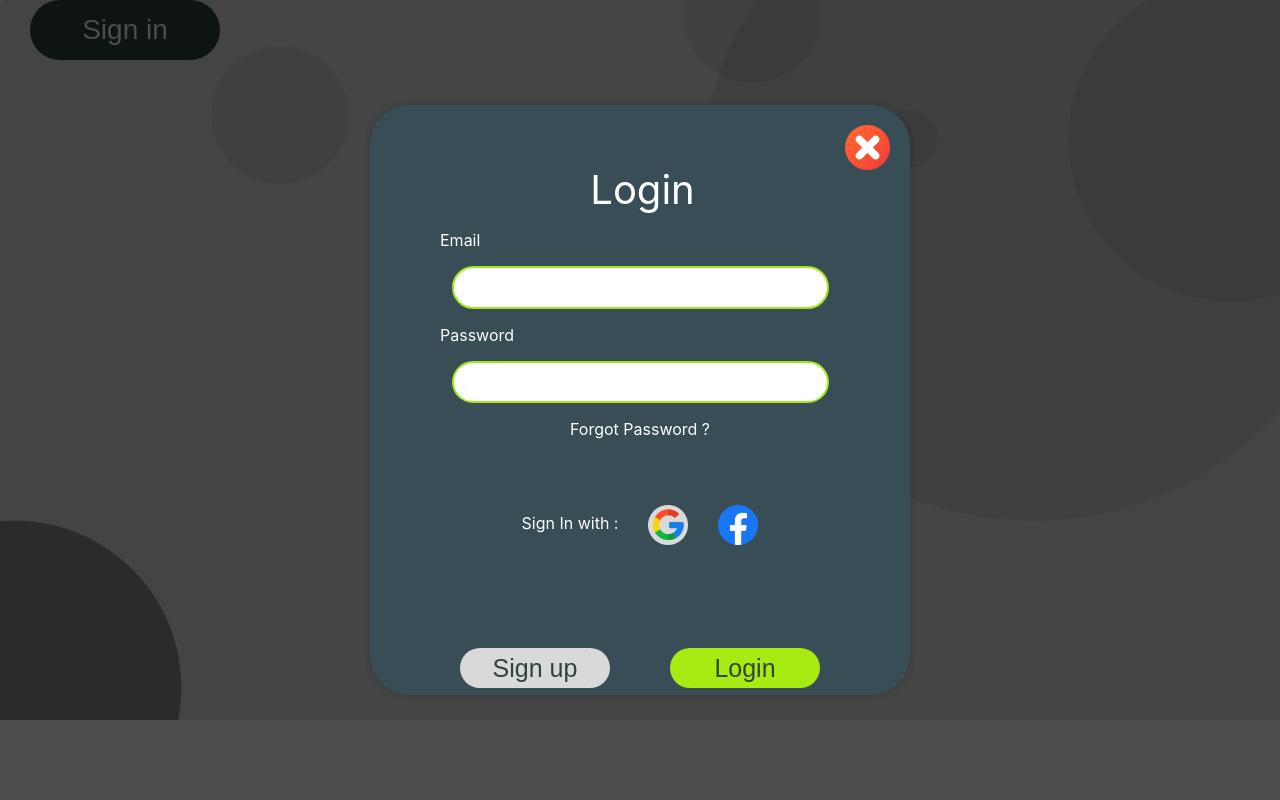
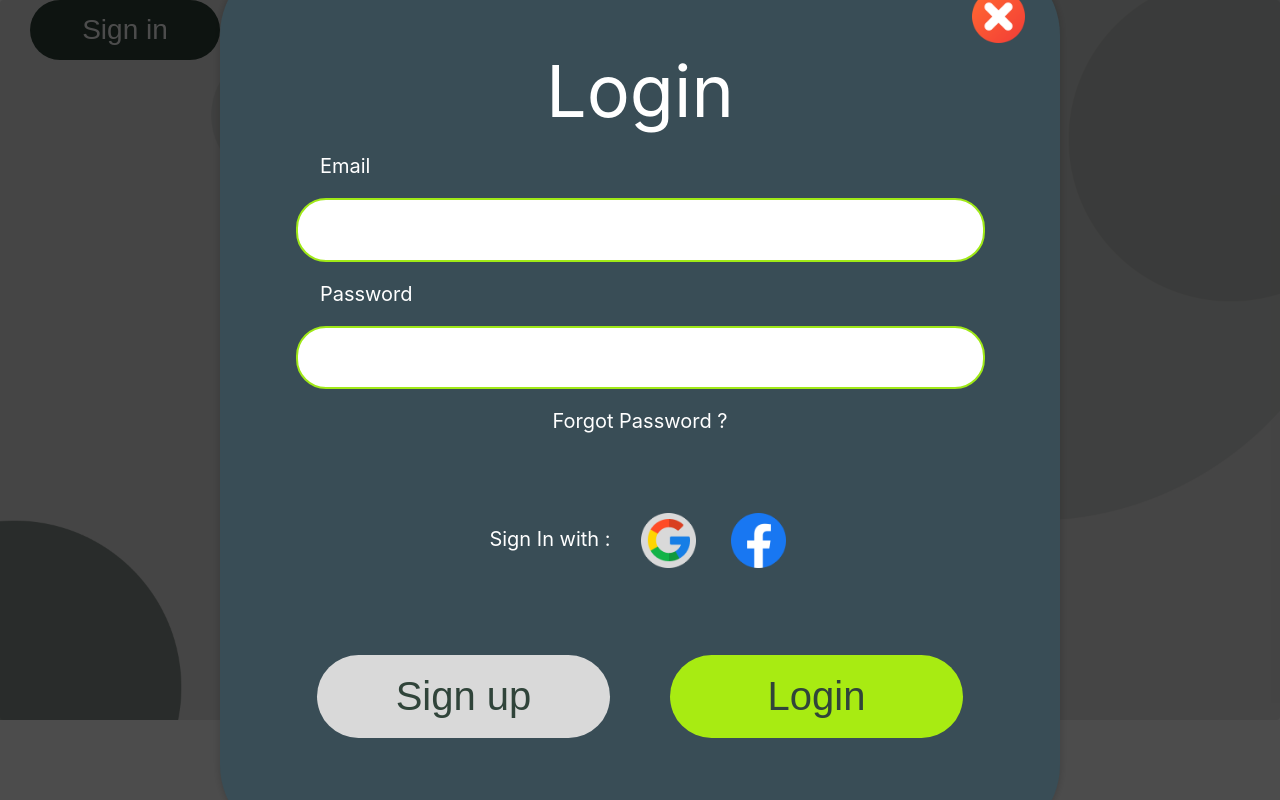
Before and after one commit to FILUD/find_job, a React (Create React App) app: page /Popup_sign_in in a window 1280 px wide. Both pictures are taken after a click on the button "Sign in". Built offline with nearby package versions, Linux system fonts and the light colour scheme.

Commit message:
Revert "edit popup login"
This reverts commit 2909919e014e04be5b7a8bf21e644cf940cbd83c.

```diff
--- a/src/component/popup/Authentication.css
+++ b/src/component/popup/Authentication.css
@@ -1,3 +1,4 @@
+
 .popup-sign-up {
     width: 800px;
     height: 850px;
@@ -14,58 +15,55 @@
 }
 
 .popup-content-sign-up {
-    width: 500px;
-    height: 550px;
+    width: 800px;
+    height: 850px;
     background: #394D56;
+
     padding: 20px;
-    border-radius: 40px;
+    border-radius: 80px;
     box-shadow: 0 0 10px rgba(0, 0, 0, 0.2);
     text-align: center;
 }
 
 .close-icon-sign-in {
-    width: 45px;
+    width: 53px;
     float: right;
-    margin: 0;
+    margin-right: 15px;
+    margin-top: 15px;
     cursor: pointer;
     transition: 1.5s;
 }
 
 .close-icon-sign-in:hover {
-    scale: 1.05;
+    scale: 1.15;
 }
 
 
-/* register text */
+
+
 .text-popup-sign-in {
-    font-size: 40px;
+    font-size: 72px;
     color: white;
     margin-bottom: 0;
-    margin-left: 10%;
-
 }
 
 
 .input {
-    width: 70%;
-    font-size: 23px;
+    width: 650px;
+    font-size: 35px;
+    font-size: max(35px, 1em);
+    font-family: inherit;
     padding: 0.25em 0.5em;
     background-color: #fff;
     border: 2px solid #A0E917;
-    text-align: center;
     border-radius: 30px;
-    transition: 1.5s;
-}
-
-.input-login-and-register:focus {
-    filter: drop-shadow(0 0 0.75rem #A0E917);
 }
 
 .text-top-input-sign-in {
     color: white;
     align-self: flex-start;
     padding-left: 10%;
-    font-size: 16px;
+    font-size: 20px;
 }
 
 .box-form-sign-in {
@@ -80,36 +78,38 @@
 
 .text-forgot-password {
     color: white;
-    font-size: 16px;
+    font-size: 20px;
     text-align: center;
     cursor: pointer;
 }
 
 .text-sign-in-with {
     color: white;
-    font-size: 16px;
+    font-size: 20px;
     display: inline;
 }
 
 .icon-login-sign-in {
     cursor: pointer;
-    width: 40px;
+    width: 55px;
     margin-left: 20px;
     vertical-align: middle;
+    margin: 0 5px
 }
 
 .other-login-with {
+    padding-top: 5%;
     display: flex;
     justify-content: center;
     align-items: center;
     text-align: center;
+
 }
 
 .google-icon {
     margin-left: 30px;
     transition: 1s;
 }
-
 .google-icon:hover {
     scale: 1.1;
 }
@@ -118,83 +118,58 @@
     margin-left: 30px;
     transition: 1s;
 }
-
 .facebook-icon:hover {
-    scale: 1.1;
+ scale: 1.1;
 }
 
 .button-sign-in-many {
-    width: 150px;
-    height: 40px;
+    width: 293px;
+    height: 83.389px;
     border: none;
     border-radius: 48px;
-    font-size: 25px;
+    font-size: 40px;
     color: #30443A;
     cursor: pointer;
     transition: 1.5s;
 }
 
-
-/* button login */
 .login {
     margin-left: 60px;
     background-color: #A8EB12;
-    margin-top: -100px;
+
 }
-
 .login:hover {
     color: #A0E917;
     background-color: #30443A;
     filter: drop-shadow(0 0 0.75rem #A0E917);
 }
-
-/* button sign in */
 .sign-in {
     background-color: #D9D9D9;
 }
-
 .sign-in:hover {
     background-color: #394D56;
     filter: drop-shadow(0 0 0.75rem #ffffff);
     color: #ffffff;
 }
 
-
-/* container buuton sign in */
-.footer-button-sign-signup {
-    display: flex;
-    justify-content: center;
-    position: absolute;
-    left: 0;
-    right: 0;
-    bottom: 14%;
+.footer-button-sign-in {
+    padding-top: 5.5%;
 }
-
-
 
 .box-of-button-sign-in {
     display: flex;
 }
-
-/* container buuton login */
-.footer-button-sign-login {
+.footer-button-sign-login{
     display: flex;
     justify-content: center;
-    position: absolute;
-    left: 0;
-    right: 0;
-    bottom: 14%;
+    align-items: end;
+    height:150px;
 }
 
 .other-login-with-sign-in {
     padding-top: 5%;
-    padding-bottom: 5%;
     display: flex;
     justify-content: center;
     align-items: center;
     text-align: center;
 }
-
-.other-login-login {
-    margin-top: 10%;
-}
--- a/src/component/popup/Authentication.tsx
+++ b/src/component/popup/Authentication.tsx
@@ -33,20 +33,20 @@ const Authentication = () => {
                         <div className='box-form-sign-in'>
                             <p className='text-top-input-sign-in'>Email</p>
                             <center>
-                                <input className='input input-username-login input-login-and-register' type="email" />
+                                <input className='input input-username-login' type="text" />
                             </center>
                         </div>
 
                         <div className='box-form-sign-in'>
                             <p className='text-top-input-sign-in'>Password</p>
                             <center>
-                                <input className='input input-password-login input-login-and-register' type="password" />
+                                <input className='input input-password-login' type="text" />
                             </center>
                         </div>
 
                         <p className='text-forgot-password'>Forgot Password ?</p>
 
-                        <div className="other-login-with other-login-login">
+                        <div className="other-login-with">
                             <p className="text-sign-in-with">
                                 Sign In with :
                                 <img className="icon-login-sign-in google-icon" src="Icon/google.png" alt="google" />
```
Also changed, not shown: package.json (+2 -6 lines), 1 other file (tests, documents, lock files or other folders).
